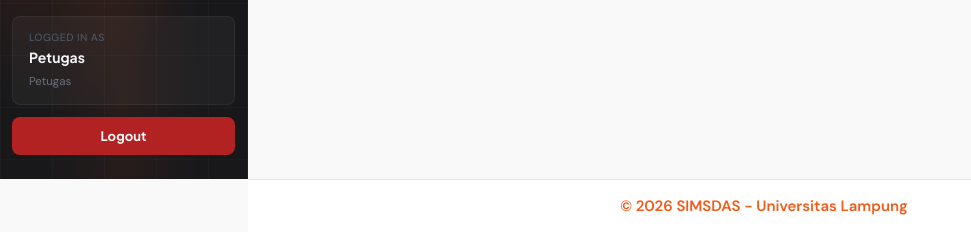
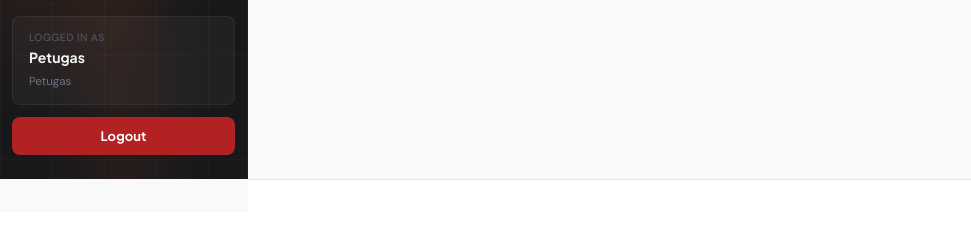
Before and after one commit to Sandi072006/Project-Kelompok-8-PemWeb, a PHP site: page /views/Pemasokan/index.php in a window 1280 px wide. Shown: the part 621-853 px from the top of the page, without its empty margins (0-971 px from the left). After the commit the page ends 801 px from the top, so only its background shows below. Run offline with PHP 8.4, Linux system fonts and the light colour scheme; some libraries are stand-ins or nearby versions.

Commit message:
Update footer.php

```diff
--- a/views/layout/footer.php
+++ b/views/layout/footer.php
@@ -1,3 +1,2 @@
 <footer>
-    <p>&copy; 2026 SIMSDAS - Universitas Lampung</p>
 </footer>
```
